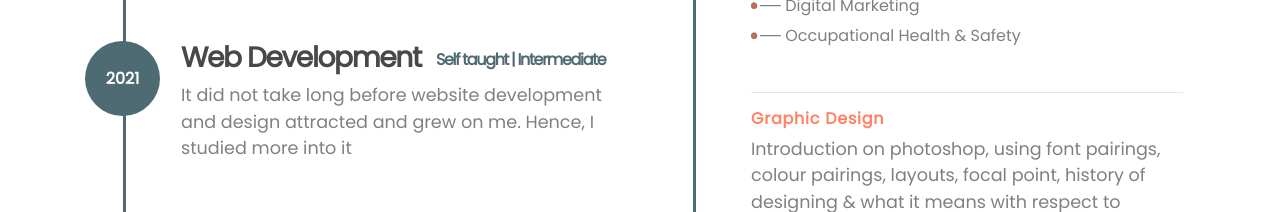
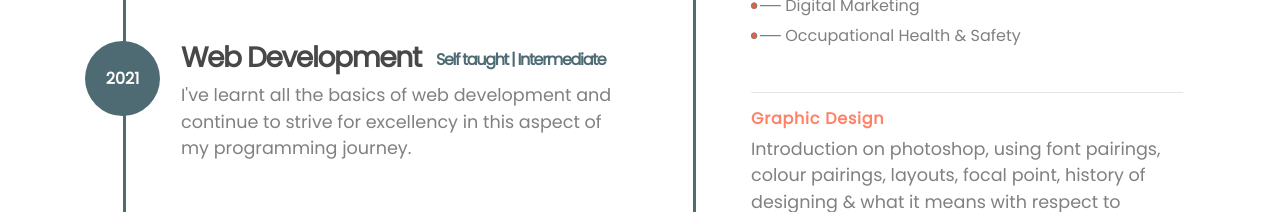
Before and after one commit to xkevan19/portfolio, a plain HTML site: page index.html in a window 1280 px wide. Shown: the part 1774-1986 px from the top of the page. Drawn offline with nearby package versions, Linux system fonts and the light colour scheme.

Commit message:
my portfolio

```diff
--- a/index.html
+++ b/index.html
@@ -165,7 +165,7 @@
                             </div>
                             <div class="timeline-info">
                                 <h3><span>Web Development</span><small>Self taught | Intermediate</small></h3>
-                                <p>It did not take long before website development and design attracted and grew on me. Hence, I studied more into it</p>
+                                <p>I've learnt all the basics of web development and continue to strive for excellency in this aspect of my programming journey.</p>
                             </div>
                         </div>
 
```
